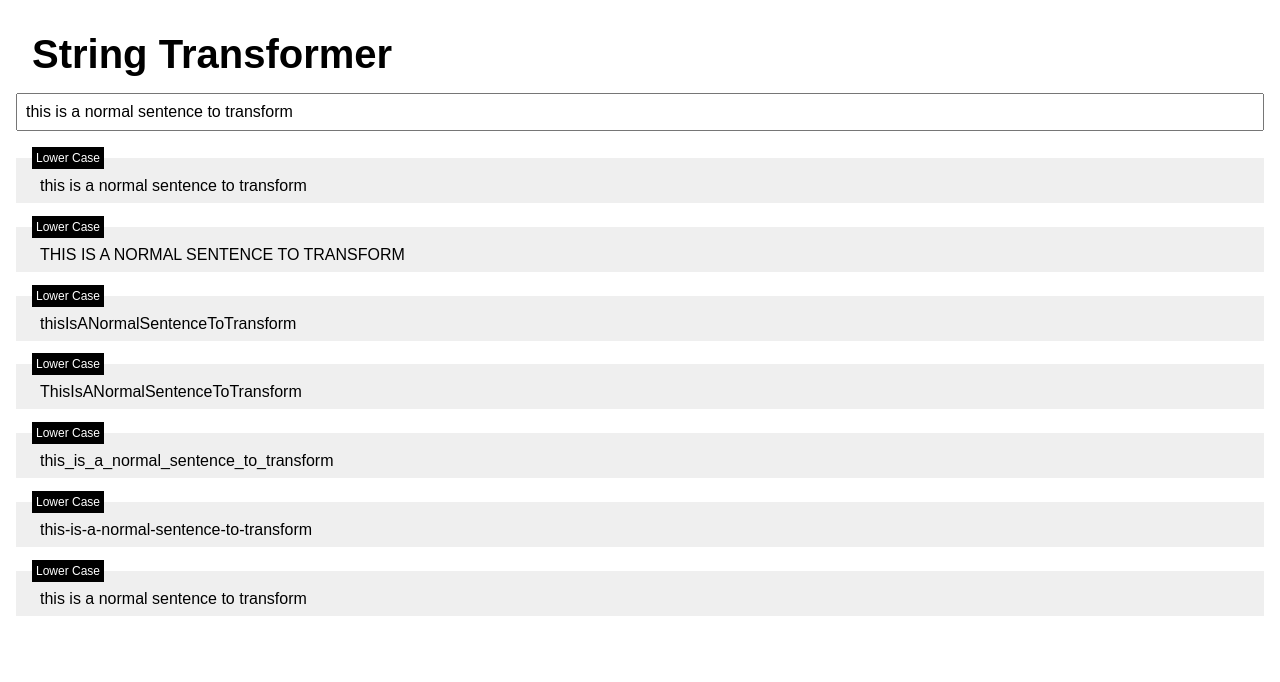
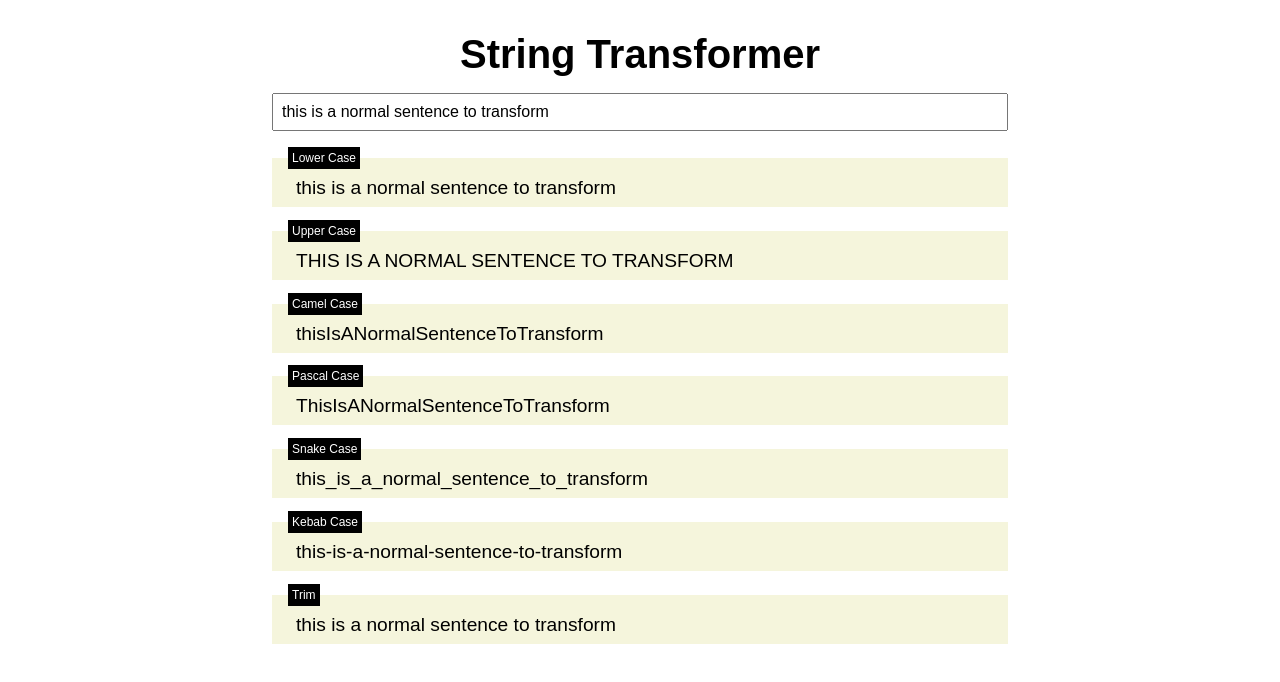
Before and after one commit to gkumar-pandey/frontend-mini-challenges, a plain HTML site: page string transformer/index.html in a window 1280 px wide. Drawn offline with Linux system fonts and the light colour scheme.

Commit message:
style:updte style

```diff
--- a/string transformer/index.js
+++ b/string transformer/index.js
@@ -63,7 +63,7 @@ const rendeResult = () => {
     .map(
       (ele, idx) => `
    <fieldset class=${ele.name}>
-      <legend>Lower Case</legend>
+      <legend>${ele.name}</legend>
       <p class="text">${ele.func(text)}</p>
     </fieldset>
   `
--- a/string transformer/style.css
+++ b/string transformer/style.css
@@ -11,6 +11,7 @@
   width: 100%;
   margin: 0 auto;
   padding: 1rem;
+  max-width: 60dvw;
 }
 
 .wrapper {
@@ -22,6 +23,7 @@ h2 {
   font-family: sans-serif;
   font-weight: 700;
   padding: 1rem;
+  text-align: center;
 }
 
 .input-container {
@@ -42,9 +44,9 @@ input {
   font-size: 1rem;
 }
 fieldset {
-  font-size: 1.2rem;
+  font-size: 1.5rem;
   border: none;
-  background: #eeee;
+  background: #f5f5dc;
   padding: 0 1rem;
 }
 
@@ -57,7 +59,7 @@ fieldset legend {
 }
 
 .text {
-  font-size: 1rem;
+  font-size: 1.2rem;
   font-family: sans-serif;
   padding: 8px;
 }
```
